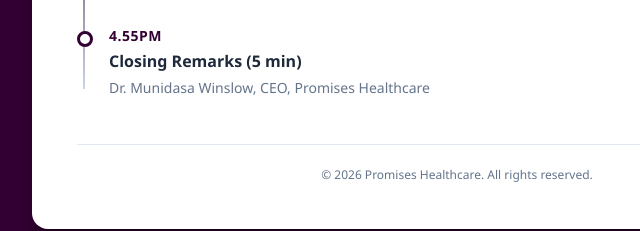
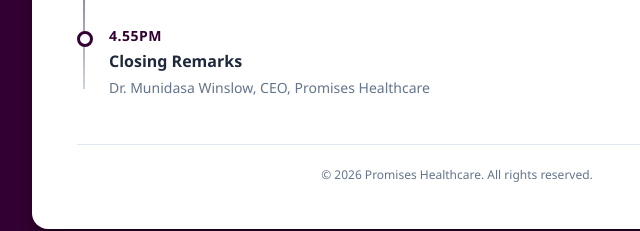
Before and after one commit to promiseshealthcare/partner-roundtable-agenda, a plain HTML site: page index.html in a window 1280 px wide. Shown: the part 1161-1392 px from the top of the page, 183-823 px from the left. Drawn offline with nearby package versions, Linux system fonts and the light colour scheme.

Commit message:
Update index.html

```diff
--- a/index.html
+++ b/index.html
@@ -284,7 +284,7 @@
 
             <div class="agenda-row">
                 <div class="time-mark">4.55pm</div>
-                <div class="item-heading">Closing Remarks (5 min)</div>
+                <div class="item-heading">Closing Remarks</div>
                 <div class="item-meta">Dr. Munidasa Winslow, CEO, Promises Healthcare</div>
             </div>
         </div>
```
